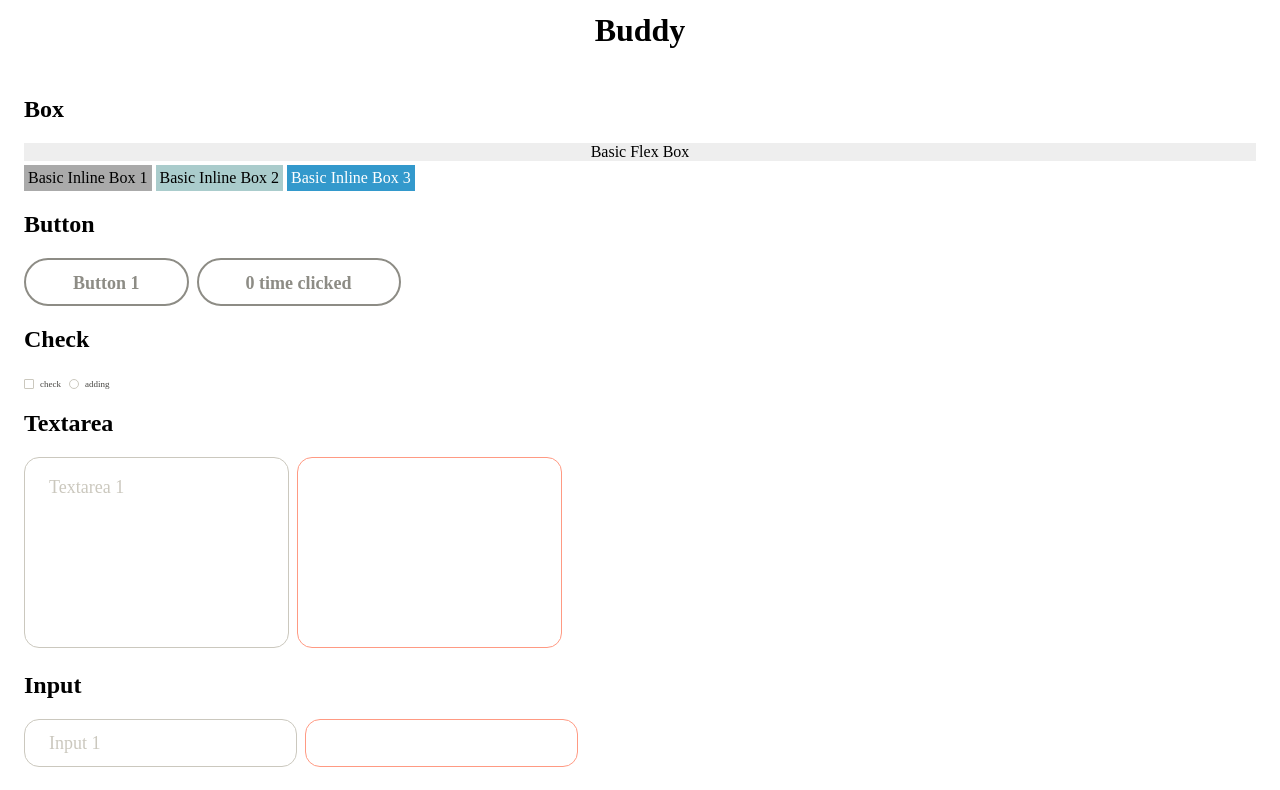
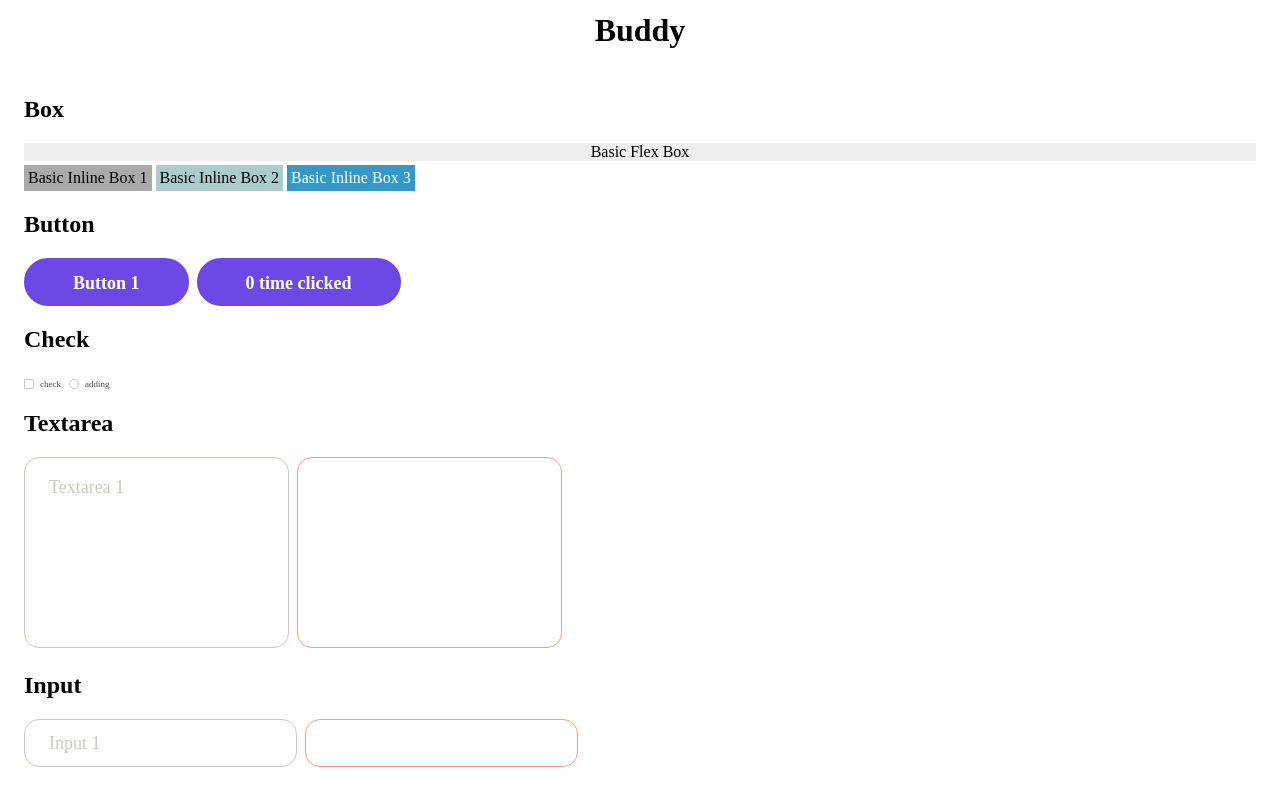
Before and after one commit to kmu-kcc/buddy-frontend, a React (Create React App) app: page /test in a window 1280 px wide. Shown: the top 790 px of the page. Built offline with nearby package versions, Linux system fonts and the light colour scheme; a web font is replaced by a local one.

Commit message:
Update Button component design
- change line style to solid style
- remove click state and style
- add background props

```diff
--- a/src/components/Button.tsx
+++ b/src/components/Button.tsx
@@ -1,12 +1,13 @@
-import React, {useCallback, useState} from 'react';
+import React from 'react';
 import styled from 'styled-components';
-import {space, SpaceProps} from 'styled-system';
+import {background, BackgroundProps, space, SpaceProps} from 'styled-system';
 
-const Wrapper = styled.button<SpaceProps & {isClicked: boolean;}>`
+const Wrapper = styled.button<SpaceProps & BackgroundProps>`
   height: 48px;
-  color: #8D8C85;
-  background-color: ${({isClicked}) => isClicked ? '#6D48E5' : '#fff'};
-  border: 2px solid #8D8C85;
+  ${space}
+  ${background}
+  color: #fff;
+  border: 2px solid #6D48E5;
   border-radius: 37px;
   padding-top: 12px;
   padding-bottom: 13px;
@@ -17,31 +18,22 @@ const Wrapper = styled.button<SpaceProps & {isClicked: boolean;}>`
   line-height: 23px;
   cursor: pointer;
   transition: all 0.15s ease-out;
-  ${space}
 
-  :focus,:hover {
-    border-color: #6D48E5;
-    color: ${({isClicked}) => isClicked ? '#fff' : '#6D48E5'};
+  :focus, :hover {
+    filter: brightness(115%);
   }
 `;
 
-interface Props extends SpaceProps {
+interface Props extends SpaceProps, BackgroundProps {
   children?: React.ReactNode;
   onClick?: () => void;
 }
 
 export const Button = (props: Props) => {
-  const {children, onClick, ...styles} = props;
+  const {children, background, onClick, ...styles} = props;
 
-  const [isClicked, setClicked] = useState(false);
-  const toggleClicked = useCallback((state: boolean) => () => {
-    setClicked(state);
-  }, [setClicked]);
   return (
-    <Wrapper
-      onMouseDown={toggleClicked(true)}
-      onMouseUp={toggleClicked(false)}
-      onClick={onClick} {...styles} isClicked={isClicked}>
+    <Wrapper background={background ?? '#6D48E5'} onClick={onClick} {...styles}>
       {children}
     </Wrapper>
   );
```
